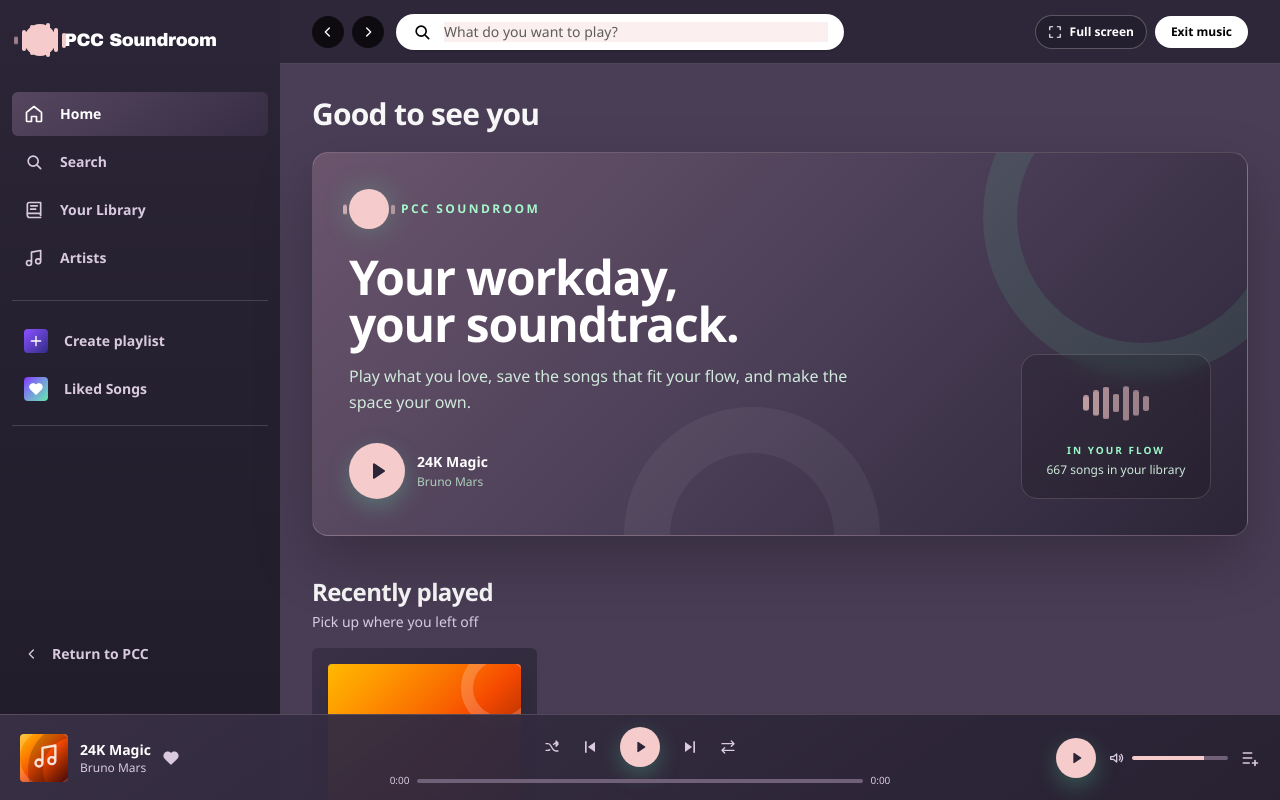
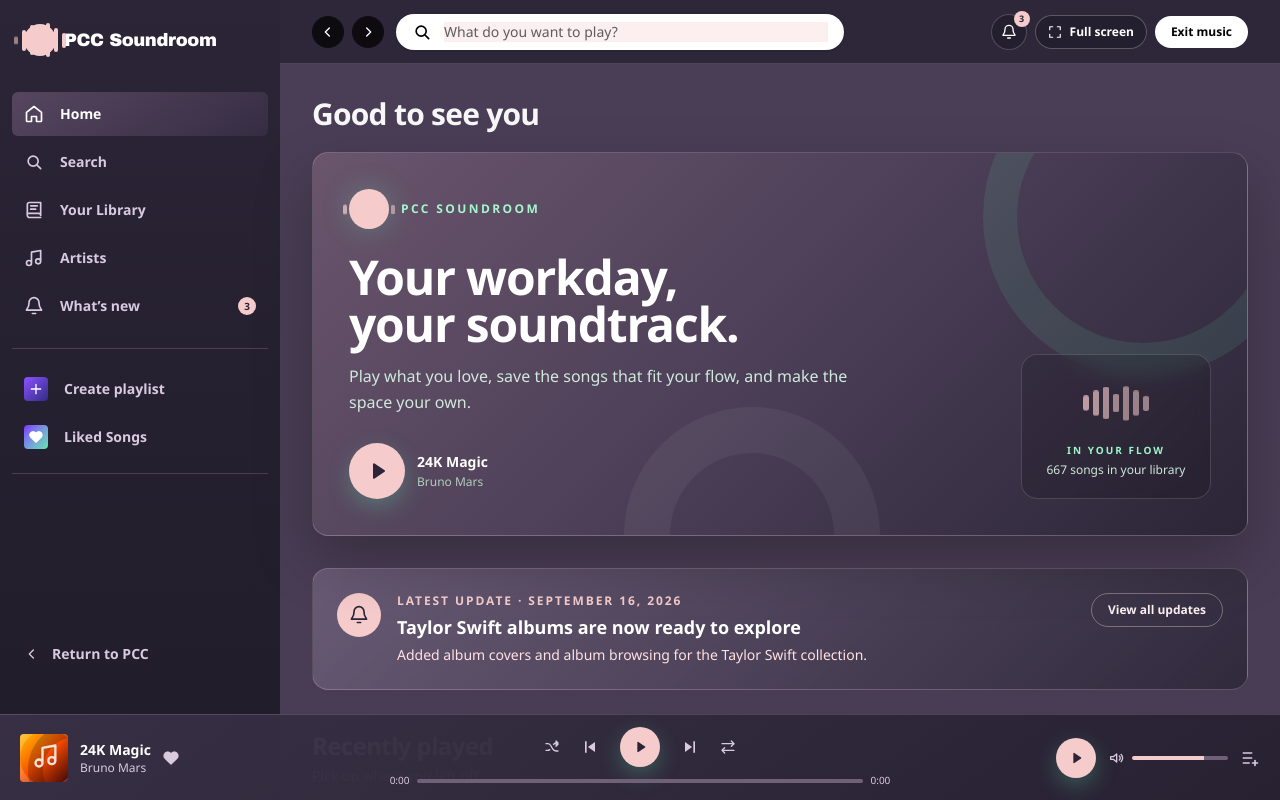
Before and after one commit to sntgjmz/josecnx, a React (Vite) app: page / in a window 1280 px wide. Both pictures are taken after a click on the button "Open PCC Soundroom". Shown: the top 800 px of the page. Built offline with nearby package versions, Linux system fonts and the light colour scheme.

Commit message:
updated feature

```diff
--- a/src/features/music/MusicPage.jsx
+++ b/src/features/music/MusicPage.jsx
@@ -1,5 +1,6 @@
 import { useEffect, useMemo, useRef, useState } from 'react'
 import { featuredCollections, musicLibrary } from './musicLibrary.js'
+import { soundroomUpdates } from './soundroomUpdates.js'
 
 const LIKED_TRACKS_KEY = 'pcc_soundroom_liked_tracks'
 const RECENT_TRACKS_KEY = 'pcc_soundroom_recent_tracks'
@@ -39,6 +40,7 @@ function Icon({ name, className = 'h-5 w-5' }) {
   if (name === 'volume') return <svg {...common}><path strokeLinecap="round" strokeLinejoin="round" d="M4 10v4h4l5 4V6L8 10H4ZM17 9a4 4 0 0 1 0 6M19.5 6.5a7.5 7.5 0 0 1 0 11" /></svg>
   if (name === 'queue') return <svg {...common}><path strokeLinecap="round" d="M4 6h10M4 12h10M4 18h7M18 15v6m-3-3h6" /></svg>
   if (name === 'fullscreen') return <svg {...common}><path strokeLinecap="round" strokeLinejoin="round" d="M8 3H3v5M16 3h5v5M21 16v5h-5M3 16v5h5" /></svg>
+  if (name === 'updates') return <svg {...common}><path strokeLinecap="round" strokeLinejoin="round" d="M18 8a6 6 0 1 0-12 0c0 7-3 7-3 9h18c0-2-3-2-3-9M10 21h4" /></svg>
   if (name === 'close') return <svg {...common}><path strokeLinecap="round" d="m6 6 12 12M18 6 6 18" /></svg>
   if (name === 'more') return <svg className={className} viewBox="0 0 24 24" fill="currentColor" aria-hidden="true"><circle cx="5" cy="12" r="1.8" /><circle cx="12" cy="12" r="1.8" /><circle cx="19" cy="12" r="1.8" /></svg>
   if (name === 'music') return <svg {...common}><path strokeLinecap="round" strokeLinejoin="round" d="M9 18V5l11-2v13M9 18a3 3 0 1 1-3-3 3 3 0 0 1 3 3Zm11-2a3 3 0 1 1-3-3 3 3 0 0 1 3 3Z" /></svg>
@@ -445,8 +447,10 @@ function MusicPage({ onExit, isVisible = true }) {
           ? selectedArtist || 'Artist'
           : activeView === 'album'
             ? selectedAlbum?.name || 'Album'
-            : activeView === 'artists'
+        : activeView === 'artists'
               ? 'Artists'
+              : activeView === 'updates'
+                ? 'What’s new'
         : 'Your Library'
 
   return (
@@ -475,6 +479,7 @@ function MusicPage({ onExit, isVisible = true }) {
             <button type="button" onClick={openSearch} className={`flex w-full items-center gap-4 rounded-md px-3 py-3 text-sm font-bold transition ${activeView === 'search' ? 'bg-[#1f1f1f] text-white' : 'text-[#b3b3b3] hover:text-white'}`}><Icon name="search" /> Search</button>
             <button type="button" onClick={() => setActiveView('library')} className={`flex w-full items-center gap-4 rounded-md px-3 py-3 text-sm font-bold transition ${activeView === 'library' ? 'bg-[#1f1f1f] text-white' : 'text-[#b3b3b3] hover:text-white'}`}><Icon name="library" /> Your Library</button>
             <button type="button" onClick={() => setActiveView('artists')} className={`flex w-full items-center gap-4 rounded-md px-3 py-3 text-sm font-bold transition ${['artists', 'artist', 'album'].includes(activeView) ? 'bg-[#1f1f1f] text-white' : 'text-[#b3b3b3] hover:text-white'}`}><Icon name="music" /> Artists</button>
+            <button type="button" onClick={() => setActiveView('updates')} className={`flex w-full items-center gap-4 rounded-md px-3 py-3 text-sm font-bold transition ${activeView === 'updates' ? 'bg-[#1f1f1f] text-white' : 'text-[#b3b3b3] hover:text-white'}`}><Icon name="updates" /> What’s new <span className="ml-auto rounded-full bg-[#f5cbcb] px-1.5 py-0.5 text-[10px] text-[#2b2537]">{soundroomUpdates.length}</span></button>
           </nav>
           <div className="mt-5 border-t border-white/10 pt-4">
             <button type="button" onClick={() => setIsPlaylistModalOpen(true)} className="flex w-full items-center gap-4 rounded-md px-3 py-3 text-sm font-bold text-[#b3b3b3] transition hover:text-white"><span className="flex h-6 w-6 items-center justify-center rounded-sm bg-gradient-to-br from-violet-500 to-indigo-900"><Icon name="plus" className="h-4 w-4 text-white" /></span> Create playlist</button>
@@ -493,7 +498,7 @@ function MusicPage({ onExit, isVisible = true }) {
             <div className={`min-w-0 flex-1 ${activeView === 'search' ? '' : 'hidden sm:block'}`}>
               <label className="flex max-w-md items-center gap-3 rounded-full bg-white px-4 py-2 text-black shadow-sm"><Icon name="search" className="h-5 w-5 shrink-0" /><input id="soundroom-search" value={searchTerm} onFocus={() => setActiveView('search')} onChange={(event) => setSearchTerm(event.target.value)} className="w-full bg-transparent text-sm outline-none placeholder:text-[#5d5d5d]" placeholder="What do you want to play?" /></label>
             </div>
-            <div className="flex items-center gap-2"><button type="button" onClick={() => setIsNowPlayingOpen(true)} className="inline-flex items-center gap-2 rounded-full border border-white/25 bg-black/20 px-3 py-2 text-xs font-bold text-white transition hover:bg-black/35"><Icon name="fullscreen" className="h-3.5 w-3.5" /> Full screen</button><button type="button" onClick={onExit} className="rounded-full bg-white px-4 py-2 text-xs font-extrabold text-black transition hover:scale-[1.03]">Exit music</button></div>
+            <div className="flex items-center gap-2"><button type="button" onClick={() => setActiveView('updates')} className="relative flex h-9 w-9 items-center justify-center rounded-full border border-white/20 bg-black/20 text-white transition hover:bg-black/35" aria-label="Open Soundroom updates"><Icon name="updates" className="h-4 w-4" /><span className="absolute -right-1 -top-1 flex h-4 min-w-4 items-center justify-center rounded-full bg-[#f5cbcb] px-1 text-[9px] font-black text-[#2b2537]">{soundroomUpdates.length}</span></button><button type="button" onClick={() => setIsNowPlayingOpen(true)} className="inline-flex items-center gap-2 rounded-full border border-white/25 bg-black/20 px-3 py-2 text-xs font-bold text-white transition hover:bg-black/35"><Icon name="fullscreen" className="h-3.5 w-3.5" /> Full screen</button><button type="button" onClick={onExit} className="rounded-full bg-white px-4 py-2 text-xs font-extrabold text-black transition hover:scale-[1.03]">Exit music</button></div>
           </header>
 
           <div className="mx-auto max-w-[1600px] px-4 pb-8 pt-5 sm:px-8 sm:pt-8">
@@ -514,6 +519,7 @@ function MusicPage({ onExit, isVisible = true }) {
                     <div className="flex min-w-[190px] flex-col items-center rounded-2xl border border-white/10 bg-black/15 px-6 py-5 backdrop-blur-sm"><SoundwaveMark /><p className="mt-3 text-[10px] font-bold uppercase tracking-[0.2em] text-[#9af7c6]">In your flow</p><p className="mt-1 text-xs text-[#cde8d8]">{musicLibrary.length} song{musicLibrary.length === 1 ? '' : 's'} in your library</p></div>
                   </div>
                 </section>
+                <UpdatePreview updates={soundroomUpdates} onOpenUpdates={() => setActiveView('updates')} />
                 {customPlaylists.length ? <section className="mt-8 grid gap-2 sm:grid-cols-2 xl:grid-cols-3">
                   {customPlaylists.map((collection) => (
                     <button type="button" key={collection.id} onClick={() => playCollection(collection)} className="group flex min-w-0 items-center overflow-hidden rounded-md bg-white/10 text-left transition hover:bg-white/20">
@@ -568,6 +574,8 @@ function MusicPage({ onExit, isVisible = true }) {
                 <ArtistSection artists={artistCatalog} onOpenArtist={openArtist} />
               </section>
             ) : null}
+
+            {activeView === 'updates' ? <UpdatesPage updates={soundroomUpdates} onBack={() => setActiveView('home')} /> : null}
 
             {activeView === 'artist' && selectedArtist ? (
               <>
@@ -625,6 +633,16 @@ function MusicPage({ onExit, isVisible = true }) {
 
 function TrackSection({ title, subtitle, tracks, currentTrackId, isPlaying, onPlay, onLike, likedTrackIds }) {
   return <section className="mt-10"><div className="mb-4 flex items-end justify-between"><div><h2 className="text-xl font-black tracking-tight sm:text-2xl">{title}</h2>{subtitle ? <p className="mt-1 text-sm text-[#b3b3b3]">{subtitle}</p> : null}</div></div><div className="grid gap-3 sm:grid-cols-2 lg:grid-cols-3 xl:grid-cols-4">{tracks.map((track) => <TrackCard key={track.id} track={track} currentTrackId={currentTrackId} isPlaying={isPlaying} onPlay={onPlay} onLike={onLike} liked={likedTrackIds.includes(track.id)} />)}</div></section>
+}
+
+function UpdatePreview({ updates, onOpenUpdates }) {
+  const latestUpdate = updates[0]
+  if (!latestUpdate) return null
+  return <section className="mt-8 rounded-2xl border border-[#ffe2e2]/20 bg-[linear-gradient(135deg,rgba(197,179,211,0.26),rgba(43,37,55,0.8))] p-5 sm:p-6"><div className="flex flex-wrap items-start justify-between gap-4"><div className="flex min-w-0 gap-4"><span className="flex h-11 w-11 shrink-0 items-center justify-center rounded-full bg-[#f5cbcb] text-[#2b2537]"><Icon name="updates" /></span><div><p className="text-xs font-bold uppercase tracking-[0.16em] text-[#f5cbcb]">Latest update · {latestUpdate.date}</p><h2 className="mt-1 text-lg font-black text-white">{latestUpdate.title}</h2><p className="mt-1 text-sm text-[#ffe2e2]">{latestUpdate.description}</p></div></div><button type="button" onClick={onOpenUpdates} className="rounded-full border border-[#ffe2e2]/35 px-4 py-2 text-xs font-extrabold text-[#fbefef] transition hover:bg-white/10">View all updates</button></div></section>
+}
+
+function UpdatesPage({ updates, onBack }) {
+  return <section><button type="button" onClick={onBack} className="mb-6 inline-flex items-center gap-2 text-sm font-bold text-[#ffe2e2] transition hover:text-white"><Icon name="back" className="h-4 w-4" /> Back to Soundroom</button><div className="max-w-3xl"><p className="text-sm text-[#ffe2e2]">A record of new music, artists, artwork, and improvements added to PCC Soundroom.</p><div className="mt-7 space-y-4">{updates.map((update) => <article key={update.id} className="rounded-2xl border border-[#ffe2e2]/20 bg-[#372e42]/85 p-5"><div className="flex flex-wrap items-start justify-between gap-3"><div><p className="text-xs font-bold uppercase tracking-[0.16em] text-[#f5cbcb]">{update.type}</p><h2 className="mt-2 text-lg font-black text-white">{update.title}</h2></div><span className="rounded-full border border-[#ffe2e2]/25 px-3 py-1 text-xs font-semibold text-[#ffe2e2]">{update.date}</span></div><p className="mt-3 text-sm leading-relaxed text-[#ffe2e2]">{update.description}</p><p className="mt-4 text-xs font-bold text-[#c5b3d3]">{update.artist}</p></article>)}</div></div></section>
 }
 
 function TrackCard({ track, currentTrackId, isPlaying, onPlay, onLike, liked }) {
--- /dev/null
+++ b/src/features/music/soundroomUpdates.js
@@ -0,0 +1,27 @@
+// Add a new item here whenever you add artists, songs, or artwork to PCC Soundroom.
+export const soundroomUpdates = [
+  {
+    id: 'taylor-albums-2026-09-16',
+    date: 'September 16, 2026',
+    title: 'Taylor Swift albums are now ready to explore',
+    description: 'Added album covers and album browsing for the Taylor Swift collection.',
+    artist: 'Taylor Swift',
+    type: 'Album update',
+  },
+  {
+    id: 'artist-library-2026-09-16',
+    date: 'September 16, 2026',
+    title: 'Artist library expanded',
+    description: 'Added music from Bruno Mars, Gotye, Jason Mraz, Joji, LANY, SZA, and Taylor Swift.',
+    artist: 'Multiple artists',
+    type: 'Library update',
+  },
+  {
+    id: 'now-playing-2026-09-16',
+    date: 'September 16, 2026',
+    title: 'Full-screen Now Playing is here',
+    description: 'Open the full-screen player to focus on the song, cover art, and playback controls.',
+    artist: 'PCC Soundroom',
+    type: 'New feature',
+  },
+]
```
